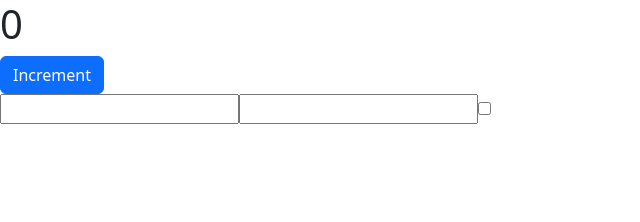
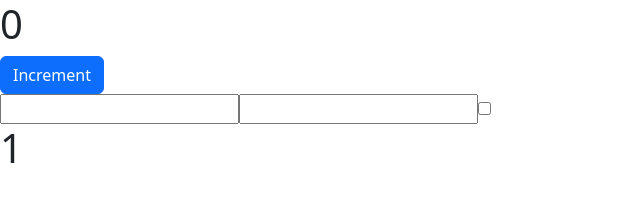
Before and after one commit to cyberRasam/React-exercises-Develhope, a React (Create React App) app in the folder my-app/: page / in a window 1280 px wide. Shown: the top 222 px of the page, without its empty margins (0-640 px from the left). Built offline with nearby package versions, Linux system fonts and the light colour scheme.

Commit message:
useeffect2 exc done

```diff
--- a/my-app/src/components/App.jsx
+++ b/my-app/src/components/App.jsx
@@ -81,6 +81,7 @@
         <Sum  /> */}
         <ClickCounter />
         <Login />
+        <Counter/>
       </div>
     );
   }
--- a/my-app/src/components/Counter.jsx
+++ b/my-app/src/components/Counter.jsx
@@ -1,48 +1,69 @@
-import React from 'react';
+import React, { useEffect, useState } from 'react';
 import { CounterDisplay } from './CounterDisplay';
 
-export class Counter extends React.Component {
-  constructor(props) {
-    super(props);
-    this.state = {
-      count: this.props.initialValue,
-    };
-  }
+// export class Counter extends React.Component {
+//   constructor(props) {
+//     super(props);
+//     this.state = {
+//       count: this.props.initialValue,
+//     };
+//   }
 
-  componentDidMount() {
-    this.intervalID = setInterval(() => {
-      this.setState((state) => {
-        const newCount = state.count + this.props.incAmount;
-        return { count: newCount };
-      });
-    }, this.props.incTime);
-  }
+//   componentDidMount() {
+//     this.intervalID = setInterval(() => {
+//       this.setState((state) => {
+//         const newCount = state.count + this.props.incAmount;
+//         return { count: newCount };
+//       });
+//     }, this.props.incTime);
+//   }
 
-  componentWillUnmount() {
-    clearInterval(this.intervalID);
-  }
+//   componentWillUnmount() {
+//     clearInterval(this.intervalID);
+//   }
 
-  componentDidUpdate(prevProp, prevState) {
-    if (this.state.count > this.props.initialValue * 10) {
-      this.setState((state) => {
-        return { count: this.props.initialValue };
-      });
+//   componentDidUpdate(prevProp, prevState) {
+//     if (this.state.count > this.props.initialValue * 10) {
+//       this.setState((state) => {
+//         return { count: this.props.initialValue };
+//       });
+//     }
+//   }
+
+//   render() {
+//     return (
+//       <div style={{backgroundColor: "red" , color: "blue", textAlign: "center"}}>
+//         <h1>
+//           <CounterDisplay count={this.state.count}></CounterDisplay>
+//         </h1>
+//       </div>
+//     );
+//   }
+// }
+
+// Counter.defaultProps = {
+//   initialValue: 0,
+//   incAmount: 1,
+//   incTime: 1000,
+// };
+
+
+export const Counter = () => {
+
+  const [count, setCount] = useState(0);
+
+  useEffect(()=> {
+    const interval = setInterval(()=>{
+      setCount(count+1)
+    },1000)
+    return () => {
+      clearInterval(interval)
     }
-  }
+  },[])
 
-  render() {
-    return (
-      <div style={{backgroundColor: "red" , color: "blue", textAlign: "center"}}>
-        <h1>
-          <CounterDisplay count={this.state.count}></CounterDisplay>
-        </h1>
-      </div>
-    );
-  }
+  return (
+    <div>
+      <h1>{count}</h1>
+    </div>
+  )
 }
-
-Counter.defaultProps = {
-  initialValue: 0,
-  incAmount: 1,
-  incTime: 1000,
-};
```
